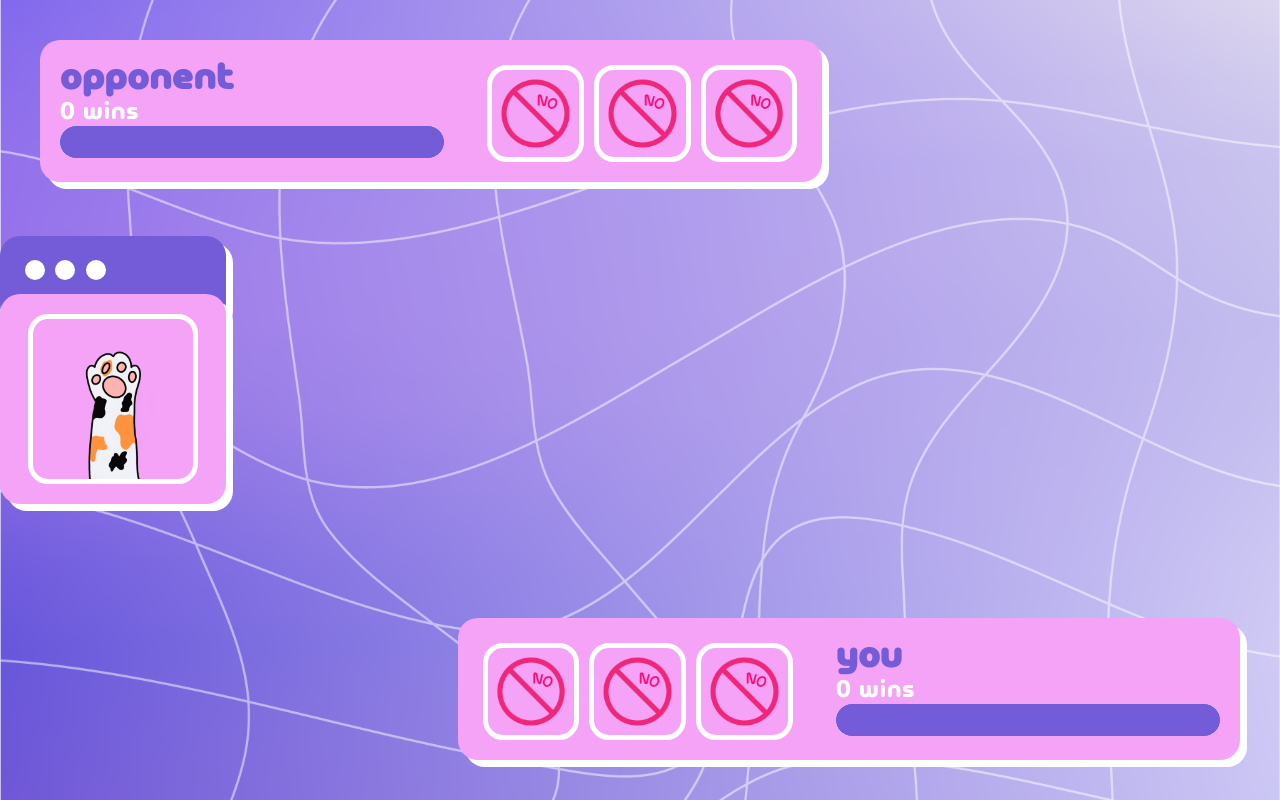
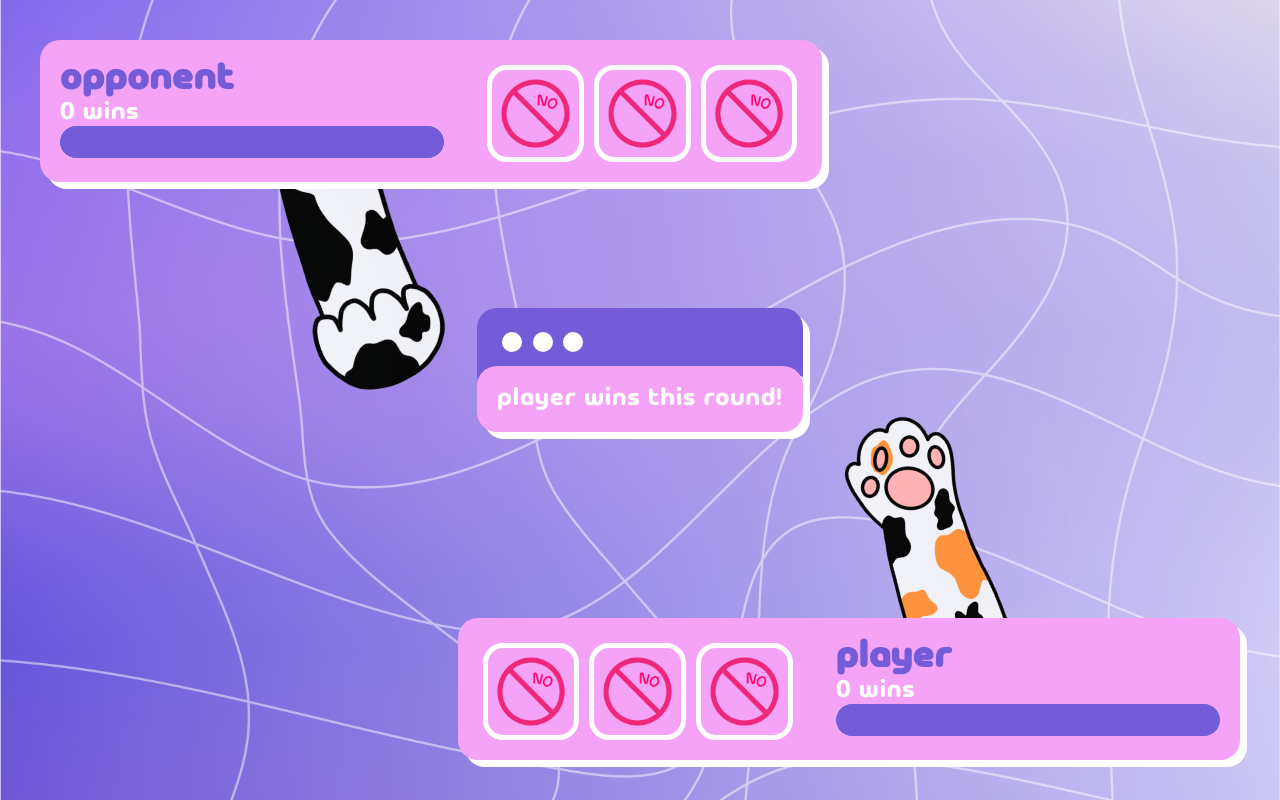
Before and after one commit to th-mayer/rock-paper-scissors, a Vue app in the folder frontend/: page /game in a window 1280 px wide. Built offline with nearby package versions, Linux system fonts and the light colour scheme; no server answers; sample sign-in values are in the browser's storage.

Commit message:
more adjustments to game page and game phases

```diff
--- /dev/null
+++ b/frontend/src/components/CombatResult.vue
@@ -0,0 +1,137 @@
+<script setup lang="ts">
+import { computed, onMounted, ref } from 'vue';
+import Card from '../components/Card.vue';
+
+enum ws {
+    PLAYER_WIN,
+    OPPONENT_WIN,
+    TIE
+}
+
+let symbolClass = "combat-symbol-img ";
+let enemy = "enemy";
+let player = "player";
+let show = "show";
+let showSymbols = ref(false);
+
+const props = defineProps({
+    player_name: String,
+    opponent_name: String,
+    player_symbol: String,
+    opponent_symbol: String,
+});
+
+const symbolClasses = computed(() => {
+    if (showSymbols.value) return symbolClass + show;
+    else return symbolClass;
+
+})
+
+const opponentPic = computed(() => {
+    if (props.opponent_symbol == "r") return "../../public/assets/rock.png";
+    else if (props.opponent_symbol == "p") return "../../public/assets/paper.png";
+    else if (props.opponent_symbol == "s") return "../../public/assets/scissors.png";
+    return;
+})
+
+const playerPic = computed(() => {
+    if (props.player_symbol == "r") return "../../public/assets/rock.png";
+    else if (props.player_symbol == "p") return "../../public/assets/paper.png";
+    else if (props.player_symbol == "s") return "../../public/assets/scissors.png";
+    return;
+})
+
+const win = computed(() => {
+    if (props.player_symbol == "r" && props.opponent_symbol == "s" || props.player_symbol == "p" && props.opponent_symbol == "r" || props.player_symbol == "s" && props.opponent_symbol == "p") return ws.PLAYER_WIN;
+
+    else if (props.player_symbol == "s" && props.opponent_symbol == "r" || props.player_symbol == "r" && props.opponent_symbol == "p" || props.player_symbol == "p" && props.opponent_symbol == "s") return ws.OPPONENT_WIN;
+
+    else return ws.TIE;
+})
+
+onMounted(() => {
+    setTimeout(() => {
+        showSymbols.value = true;
+    }, 1000)
+});
+
+</script>
+
+<template>
+    <div class="combatResult">
+        <Card>
+            <p v-if="win == ws.PLAYER_WIN">{{ player_name }} wins this round! </p>
+            <p v-else-if="win == ws.OPPONENT_WIN">{{ opponent_name }} wins this round!</p>
+            <p v-else>Tie!</p>
+        </Card>
+    </div>
+
+    <div class="pos-absolute fullscreen">
+        <div class="flex-row top-symbol">
+            <img :class="[symbolClasses, enemy]" :src="opponentPic" />
+        </div>
+        <div class="flex-row bottom-symbol">
+            <img :class="[symbolClasses, player]" :src="playerPic" />
+        </div>
+    </div>
+</template>
+
+<style lang="scss">
+@import '../css/main.scss';
+
+.combat-symbol-img {
+    all: unset;
+    height: 40vh;
+}
+
+.combat-symbol-img.player {
+    transform: translateY(10vh) translateX(-16vw) rotate(-90deg) scale(0.4);
+    opacity: 40%;
+    transition: 2s;
+}
+
+.combat-symbol-img.enemy {
+    transform: translateY(-10vh) translateX(16vw) rotate(90deg) scale(0.4);
+    opacity: 40%;
+    transition: 2s;
+}
+
+//needs to be replaced lateron
+.combat-symbol-img.enemy.show {
+    transform: translateY(16vh) translateX(16vw) rotate(160deg) scale(1);
+    opacity: 100%;
+}
+
+.combat-symbol-img.player.show {
+    transform: translateY(-16vh) translateX(-16vw) rotate(-20deg) scale(1);
+    opacity: 100%;
+}
+
+.pos-absolute {
+    position: absolute;
+    z-index: 0;
+}
+
+.fullscreen {
+    width: 100vw;
+    height: 100vh;
+    display: flex;
+    flex-direction: column;
+    justify-content: space-between;
+}
+
+.flex-row.top-symbol {
+    justify-content: flex-start;
+}
+
+.flex-row.bottom-symbol {
+    justify-content: flex-end;
+}
+
+.combatResult {
+    display: flex;
+    justify-content: center;
+    align-items: center;
+    height: 30vh;
+}
+</style>
--- a/frontend/src/components/CombatResults.vue
+++ /dev/null
@@ -1,22 +0,0 @@
-<script setup lang="ts">
-import Symbol from './Symbol.vue';
-import Card from './Card.vue';
-</script>
-
-<template>
-    <Card>
-        <div class="combatResult">
-            <Symbol :type="1" />
-        </div>
-    </Card>
-</template>
-
-<style lang="scss">
-@import '@/css/main.scss';
-
-.combatResult{
-    display: flex;
-    justify-content: center;
-    align-items: center;
-}
-</style>
--- a/frontend/src/components/EndScreen.vue
+++ b/frontend/src/components/EndScreen.vue
@@ -2,6 +2,7 @@
 </script>
 
 <template>
+    <p> gäyme over </p>
 </template>
 
 <style lang="scss">
--- a/frontend/src/views/game/Game.vue
+++ b/frontend/src/views/game/Game.vue
@@ -1,7 +1,7 @@
 <script setup lang="ts">
 import PlayerCard from '../../components/PlayerCard.vue';
 import SymbolSelector from '../../components/SymbolSelector.vue';
-import CombatResult from '../../components/CombatResults.vue';
+import CombatResult from '../../components/CombatResult.vue';
 import LoadingScreenComp from '../../components/LoadingScreen.vue';
 import EndScreenComp from '../../components/EndScreen.vue';
 import { computed, Ref, ref } from 'vue';
@@ -13,14 +13,15 @@ const socket = io(import.meta.env.VITE_API_URL);
 enum GamePhase {
   BE_ADDED,
   WAIT_QUEUE,
+  GAME_FOUND,
   SELECTION,
-  COMBAT,
+  RESULT,
   END
 }
 
 const socket_log: string = "[socket]: " // logging prefix
 let match_id: string // socket room and key for servers match dict
-let game_phase: GamePhase = 3; // current game phase
+let game_phase: GamePhase = GamePhase.RESULT; // current game phase
 let chosen_symbol: string = '' // currently chosen symbol as char ('r','p','s' or '')
 
 let my_health = 100;
@@ -30,34 +31,34 @@ let opp_symbol = "";
 
 // TODO: rework this somehow, looks weird
 let opponent_status: Ref;
-let player_status : Ref;
+let player_status: Ref;
 
-const opponent_name = computed(()=>{
+const opponent_name = computed(() => {
   if (opponent_status) return opponent_status.value.name;
   else return "Opponent";
 })
 
-const opponent_wins = computed(()=>{
+const opponent_wins = computed(() => {
   if (opponent_status) return opponent_status.value.wins;
   else return 0;
 })
 
-const opponent_items = computed(()=>{
+const opponent_items = computed(() => {
   if (opponent_status) return opponent_status.value.items;
   else return undefined;
 })
 
-const player_name = computed(()=>{
+const player_name = computed(() => {
   if (player_status) return player_status.value.name;
-  else return "You";
+  else return "player";
 })
 
-const player_wins = computed(()=>{
+const player_wins = computed(() => {
   if (player_status) return player_status.value.wins;
   else return 0;
 })
 
-const player_items = computed(()=>{
+const player_items = computed(() => {
   if (player_status) return player_status.value.items;
   else return undefined;
 })
@@ -95,7 +96,7 @@ function confirmSymbolChoice(symbol: string) { // call to send chosen symbol to
 socket.on("choose-timeout", () => { // called if choosing timer runns out
   // request the chosen symbol for this round
   confirmSymbolChoice(chosen_symbol);
-    console.log(socket_log+"Choose Timout, server requested the last chosen symbol '"+chosen_symbol+"");
+  console.log(socket_log + "Choose Timout, server requested the last chosen symbol '" + chosen_symbol + "");
 })
 
 socket.on("combat-round", (data) => { // called if both symbols are collected by server and combat was calculated by server
@@ -105,7 +106,7 @@ function confirmSymbolChoice(symbol: string) { // call to send chosen symbol to
   opp_health = data.oppLife;
   opp_symbol = data.oppSymbol;
 
-    game_phase = GamePhase.COMBAT;
+  game_phase = GamePhase.RESULT;
 })
 
 </script>
@@ -114,14 +115,17 @@ function confirmSymbolChoice(symbol: string) { // call to send chosen symbol to
   <div v-if="game_phase == GamePhase.BE_ADDED || game_phase == GamePhase.WAIT_QUEUE">
     <LoadingScreenComp />
   </div>
-  <div class="top-and-bottom" v-if="game_phase == GamePhase.SELECTION || game_phase == GamePhase.COMBAT">
+  <div class="top-and-bottom" v-if="game_phase == GamePhase.SELECTION || game_phase == GamePhase.RESULT">
     <div class="player-row">
-      <PlayerCard :name="opponent_name" :wins="opponent_wins" :items="opponent_items" :health=opp_health class="enemy" :topbar="true"/>
+      <PlayerCard :name="opponent_name" :wins="opponent_wins" :items="opponent_items" :health=opp_health class="enemy"
+        :topbar="true" />
     </div>
-    <SymbolSelector @confirm-symbol="confirmSymbolChoice" v-if="game_phase == GamePhase.SELECTION"/>
-    <CombatResult v-if="game_phase == GamePhase.COMBAT" />
+    <SymbolSelector @confirm-symbol="confirmSymbolChoice" v-if="game_phase == GamePhase.SELECTION" />
+    <CombatResult v-if="game_phase == GamePhase.RESULT" :player_name="player_name" :opponent_name="opponent_name"
+      player_symbol="p" opponent_symbol="r" />
     <div class="player-row right">
-      <PlayerCard :name="player_name" :wins="player_wins" :items="player_items" :health=my_health class="player" :topbar="false"/>
+      <PlayerCard :name="player_name" :wins="player_wins" :items="player_items" :health=my_health class="player"
+        :topbar="false" />
     </div>
   </div>
   <div v-if="game_phase == GamePhase.END">
@@ -137,7 +141,7 @@ function confirmSymbolChoice(symbol: string) { // call to send chosen symbol to
   color: $bright-font-color;
 }
 
-.player-row{
+.player-row {
   display: flex;
   height: 15vh;
   margin: 5vh;
--- a/frontend/src/views/user/ItemEdit.vue
+++ b/frontend/src/views/user/ItemEdit.vue
@@ -9,6 +9,7 @@ import { Form, Field } from "vee-validate";
 import { generateRandomItem } from "../../helpers/randomItemGenerator";
 import { computed, Ref, ref } from "vue";
 import { number, object } from "yup";
+import LoadingScreen from "../../components/LoadingScreen.vue";
 
 const route = useRoute();
 const id = route.params.id;
@@ -136,7 +137,8 @@ const schema = object({
     </template>
     <template v-if="!(user?.loading || user?.error) && user.itemCoin < 1">
         <Card title="item manager" class="Homecard item-manager">
-            <div class="generateItems">
+            <div class="generateItems flex-col">
+                <p v-if="!exItem1">You need to generate some Items before you can manage them.</p>
                 <button class="btn" @click="generateItems">Generate Items</button>
             </div>
             <div v-if="exItem1">
@@ -196,8 +198,7 @@ const schema = object({
         </Card>
     </template>
     <template v-if="user.loading">
-        <!-- TODO loading spinner -->
-        <div>loading</div>
+        <LoadingScreen />
     </template>
 </template>
 
```
Also changed, not shown: frontend/src/components/CombatSymbol.vue (deleted, +0 -79 lines), frontend/src/components/WinnerSymbol.vue (deleted, +0 -9 lines). Lines whose indentation alone changed are shown as unchanged.
